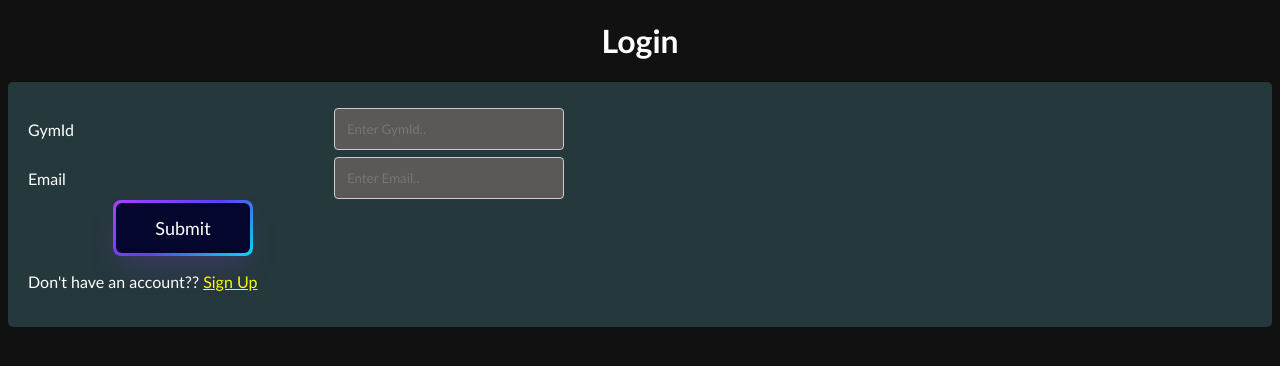
After one commit to Nitish36/Gym-database-management, a PHP site: page /login.html in a window 1280 px wide. The commit adds this page. Shown: the top 366 px of the page. Run offline with PHP 8.4, Linux system fonts and the light colour scheme.

Commit message:
Add files via upload

```diff
--- /dev/null
+++ b/css/login.css
@@ -0,0 +1,114 @@
+*
+{
+	font-family: "Trebuchet MS"
+}
+body
+{
+	background-color: #111;
+	color: #fff;
+}
+h1
+{
+	text-align: center;
+	font-size: 2rem;
+}
+h2
+{
+	font-size: 1.6rem;
+	text-align: center;
+}
+h3
+{
+	font-size: 1.3rem;
+	text-align: center;
+}
+input[type=text],input[type=number],input[type=date],input[type=email]{
+  width: 25%;
+  padding: 12px;
+  border: 1px solid #ccc;
+  border-radius: 4px;
+  box-sizing: border-box;
+  resize: vertical;
+  background-color: #5C5858;
+}
+
+label {
+  padding: 12px 12px 12px 0;
+  display: inline-block;
+}
+
+.container {
+  border-radius: 5px;
+  background-color: #25383C;
+  padding: 20px;
+}
+
+.sect1 {
+  float: left;
+  width: 25%;
+  margin-top: 6px;
+}
+.sect2 {
+  float: left;
+  width: 75%;
+  margin-top: 6px;
+}
+.row:after {
+  content: "";
+  display: table;
+  clear: both;
+}
+@media screen and (max-width: 600px) {
+  .sect1, .sect2, input[type=submit] {
+    width: 100%;
+    margin-top: 0;
+  }
+}
+form button {
+ align-items: center;
+ background-image: linear-gradient(144deg,#AF40FF, #5B42F3 50%,#00DDEB);
+ border: 0;
+ border-radius: 8px;
+ box-shadow: rgba(151, 65, 252, 0.2) 0 15px 30px -5px;
+ box-sizing: border-box;
+ color: #FFFFFF;
+ display: flex;
+ font-family: Phantomsans, sans-serif;
+ font-size: 18px;
+ justify-content: center;
+ line-height: 1em;
+ max-width: 100%;
+ min-width: 140px;
+ padding: 3px;
+ text-decoration: none;
+ user-select: none;
+ -webkit-user-select: none;
+ touch-action: manipulation;
+ white-space: nowrap;
+ cursor: pointer;
+ transition: all .3s;
+ position: relative;
+ left: 85px;
+}
+
+form button:active,
+form button:hover {
+ outline: 0;
+}
+
+form button span {
+ background-color: rgb(5, 6, 45);
+ padding: 16px 24px;
+ border-radius: 6px;
+ width: 100%;
+ height: 100%;
+ transition: 300ms;
+}
+
+form button:hover span {
+ background: none;
+}
+
+form button:active {
+ transform: scale(0.9);
+}
--- a/index.html
+++ b/index.html
@@ -32,8 +32,12 @@
 			<p>empower yourself to make the changes you need to make</p>
 			<div class="btn">
 				<a href="register.html"><button class="btn1">Register</button></a>
+				<a href="login.html"><button class="btn1">Login</button></a>
 				<a href="#"><button class="btn2">Learn More</button></a>
+
 			</div>
+
+
 	</div>
 
 </body>
--- /dev/null
+++ b/login.html
@@ -0,0 +1,37 @@
+<!DOCTYPE html>
+<html>
+<head>
+	<title></title>
+	<link rel="stylesheet" type="text/css" href="css/login.css">
+	<script type="text/javascript" src="scripts/register.js"></script>
+	<meta charset="utf-8">
+	<meta name="viewport" content="width=device-width, initial-scale=1.0">
+</head>
+<body>
+	<h1>Login</h1>
+	<div class="container">
+ 	 <form name="mygymForm" action="php/login.php" onsubmit="return validateForm()" method="post">
+    <div class="row">
+      <div class="sect1">
+        <label for="gymid">GymId</label>
+      </div>
+      <div class="sect2">
+        <input type="number" name="GymId" placeholder="Enter GymId..">
+      </div>
+    </div>
+    <div class="row">
+      <div class="sect1">
+        <label for="Email">Email</label>
+      </div>
+      <div class="sect2">
+        <input type="email" name="Email" placeholder="Enter Email..">
+      </div>
+    </div>
+    <button class="button">
+ 	  <span class="text">Submit</span>
+	</button>
+</form>
+  <p>Don't have an account?? <a href="register.html" style="color: yellow">Sign Up</a></p>
+</div>
+</body>
+</html>
--- a/php/register.php
+++ b/php/register.php
@@ -35,7 +35,7 @@ if(mysqli_query($conn,$sql))
 }
 else
 {
-	echo "Error: ".$sql."<br>".$conn->connect_error;
+	echo "User name already exists in the database";
 }
 
 include 'delete.php';
--- a/register.html
+++ b/register.html
@@ -58,7 +58,7 @@
         <label for="PhoneNumber">PhoneNumber</label>
       </div>
       <div class="sect2">
-        <input type="number" name="PhoneNumber" placeholder="Enter Phone number.." max="10">
+        <input type="number" name="PhoneNumber" placeholder="Enter Phone number..">
       </div>
     </div>
     <div class="row">
@@ -74,7 +74,7 @@
  	  <span class="text">Submit</span>
 	</button>
 </form>
+<p>Already have an account?? <a href="login.html" style="color: yellow">Sign in</a></p>
 </div>
-
 </body>
 </html>
```
Also changed, not shown: php/login.php (added, +31 -0 lines).
